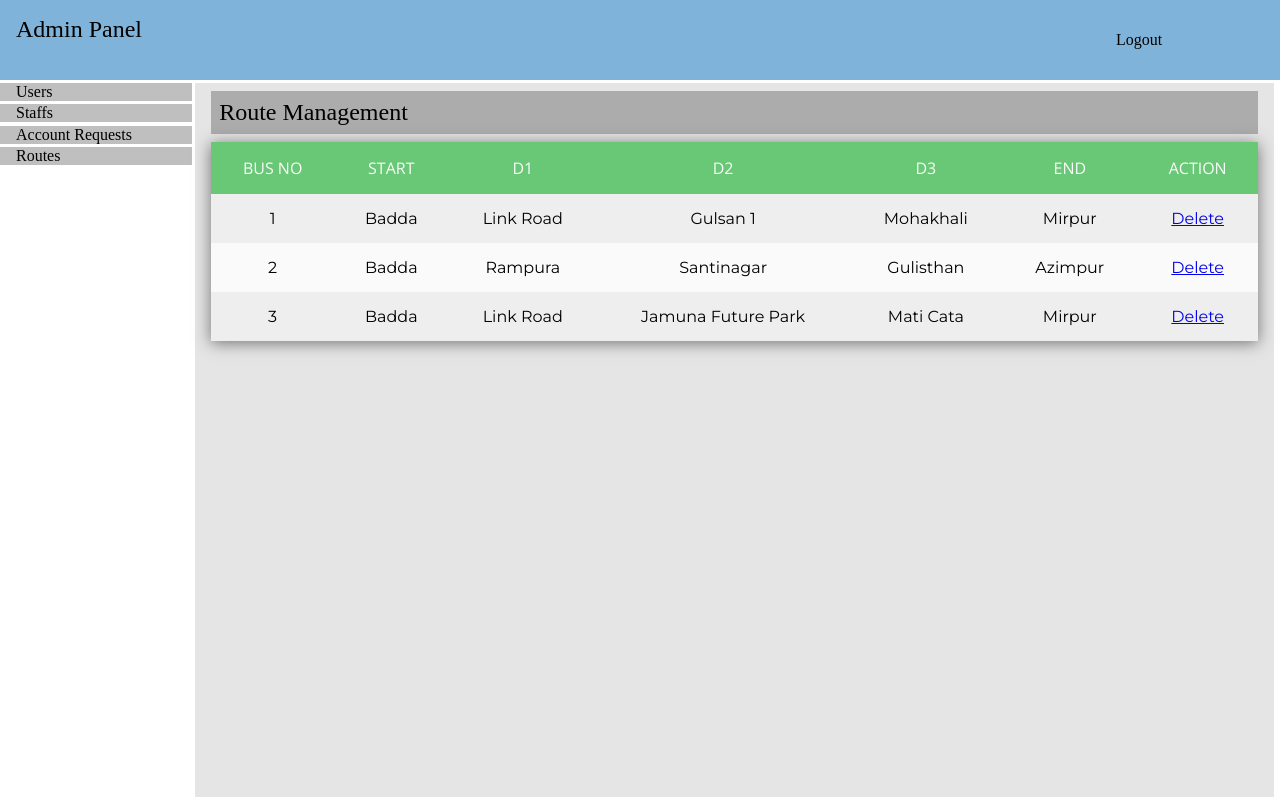
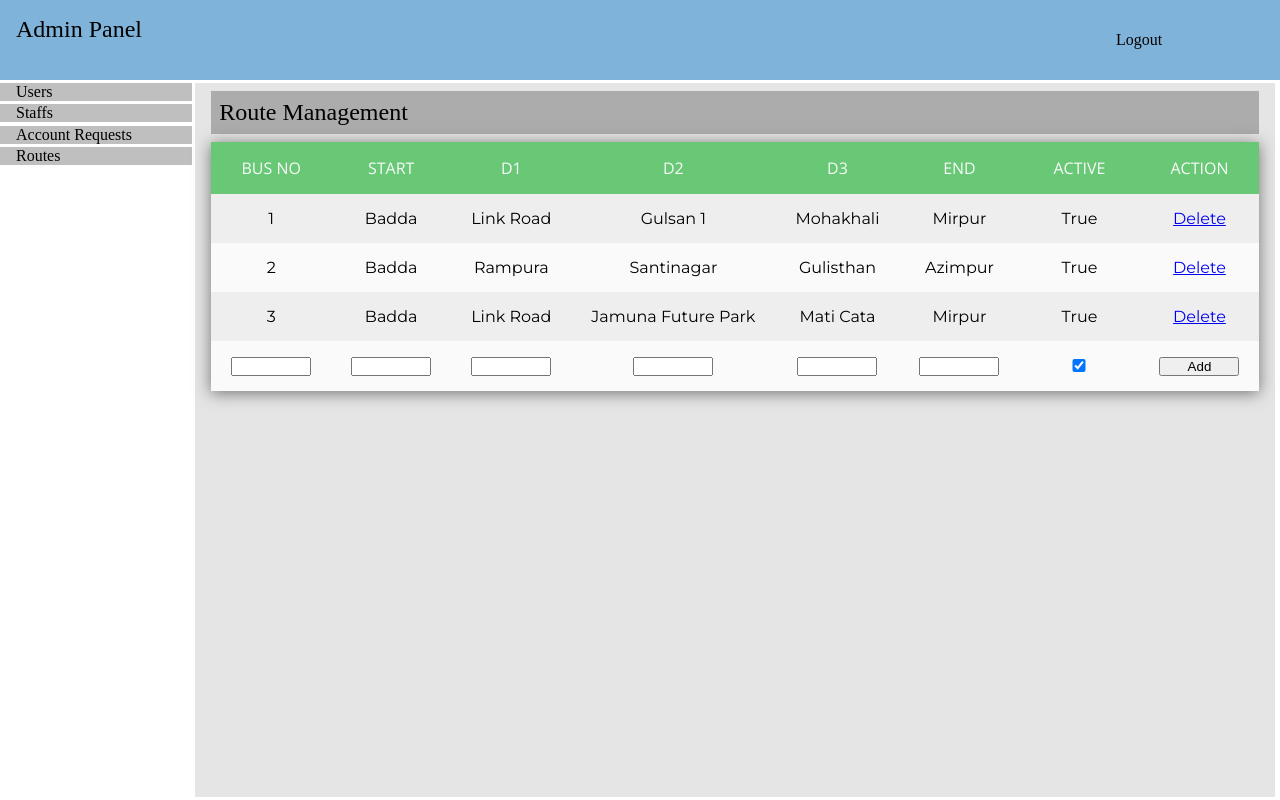
Before and after one commit to a-h-ashik/Bracu-Transportation-System, a Django app: page /admin/all-routess/ in a window 1280 px wide. Run offline with Django 4.2, Linux system fonts and the light colour scheme; data comes from the database, SQL or seed files in the repository; both versions use the stored data as it was after the commit.

Commit message:
Module 3 Updated

```diff
--- a/bracu_ebus/admin_panel/forms.py
+++ b/bracu_ebus/admin_panel/forms.py
@@ -1,5 +1,7 @@
 from django import forms
 from .models import Staff, Admin
+
+from ticket_booking.models import Buses
 
 class AdminLoginForm(forms.ModelForm):
     class Meta:
@@ -11,3 +13,8 @@ class CreateStaffForm(forms.ModelForm):
     class Meta:
         model = Staff
         fields = ["name", "email"]
+
+class RouteCreationForm(forms.ModelForm):
+    class Meta:
+        model = Buses
+        fields = ['bus_number', 'd1', 'd2', 'd3', 'd4', 'd5', 'active']
--- a/bracu_ebus/admin_panel/templates/admin_panel/routes.html
+++ b/bracu_ebus/admin_panel/templates/admin_panel/routes.html
@@ -4,6 +4,11 @@
 
 {% block cssfiles %}
     <link rel="stylesheet" href="{% static 'admin_panel/all_users.css' %}">
+    <style>
+        input {
+            width: 5rem;
+        }
+    </style>
 {% endblock cssfiles %}
 
 {% block content_title %}Route Management{% endblock content_title %}
@@ -18,6 +23,7 @@
     <th>D2</th>
     <th>D3</th>
     <th>End</th>
+    <th>Active</th>
     <th>Action</th>
     </tr>
 
@@ -29,9 +35,26 @@
             <td>{{ bus.d3 }}</td>
             <td>{{ bus.d4 }}</td>
             <td>{{ bus.d5 }}</td>
+            <td>{{ bus.active }}</td>
             <td><a href="#">Delete</a></td>
         </tr>
     {% endfor %}
+
+    {% if form %}
+        <form action="" method="post">
+            {% csrf_token %}
+            <tr>
+                <td>{{ form.bus_number }}</td>
+                <td>{{ form.d1 }}</td>
+                <td>{{ form.d2 }}</td>
+                <td>{{ form.d3 }}</td>
+                <td>{{ form.d4 }}</td>
+                <td>{{ form.d5 }}</td>
+                <td>{{ form.active }}</td>
+                <td><input class="submit" type="submit" value="Add"></td>
+            </tr>
+        </form>
+    {% endif %}
     </table>
 
 {% endblock content %}
--- a/bracu_ebus/admin_panel/views.py
+++ b/bracu_ebus/admin_panel/views.py
@@ -1,6 +1,6 @@
 from django.shortcuts import render, redirect
 from django.contrib.auth.models import User
-from .forms import CreateStaffForm, AdminLoginForm
+from .forms import CreateStaffForm, AdminLoginForm, RouteCreationForm
 from .models import Staff, Admin, AdminLoggedIn
 from user.models import User, AccountRequestTable
 from user.forms import RegistrationForm
@@ -97,4 +97,17 @@ def deleteAccountRequest(request, email):
 
 def busTable(request):
     buses = Buses.objects.all()
-    return render(request, 'admin_panel/routes.html', {'buses':buses})
+    fm = RouteCreationForm()
+
+    if request.method == 'POST':
+        instance = Buses(bus_number=request.POST.get('bus_number'),
+                         d1=request.POST.get('d1'),
+                         d2=request.POST.get('d2'),
+                         d3=request.POST.get('d3'),
+                         d4=request.POST.get('d4'),
+                         d5=request.POST.get('d5'),
+                         active=True)
+
+        instance.save()
+        return redirect('all_routes')
+    return render(request, 'admin_panel/routes.html', {'buses':buses, 'form':fm})
--- a/bracu_ebus/ticket_booking/models.py
+++ b/bracu_ebus/ticket_booking/models.py
@@ -2,13 +2,13 @@ from django.db import models
 
 # Create your models here.
 class Buses(models.Model):
-    bus_number = models.IntegerField(primary_key=True, default=0)
+    bus_number = models.IntegerField(primary_key=True)
     d1 = models.CharField(max_length=50)
     d2 = models.CharField(max_length=50)
     d3 = models.CharField(max_length=50)
     d4 = models.CharField(max_length=50)
     d5 = models.CharField(max_length=50)
-    active = models.BooleanField()
+    active = models.BooleanField(default=True)
 
 class Tickets(models.Model):
     ticket_id = models.CharField(primary_key=True, max_length=50)
--- a/bracu_ebus/ticket_booking/views.py
+++ b/bracu_ebus/ticket_booking/views.py
@@ -17,7 +17,8 @@ def seating_cart(request, id, bus_number):
         else:
             key = f'G{i}'
 
-        booked = Tickets.objects.filter(seat_number=key).exists()
+        seats = Tickets.objects.filter(bus_number=bus_number)
+        booked = seats.filter(seat_number=key).exists()
         if booked:
             general_seats[key] = {'booked': True}
         else:
```
Also changed, not shown: bracu_ebus/db.sqlite3, bracu_ebus/ticket_booking/migrations/0004_alter_buses_active_alter_buses_bus_number.py (added).
